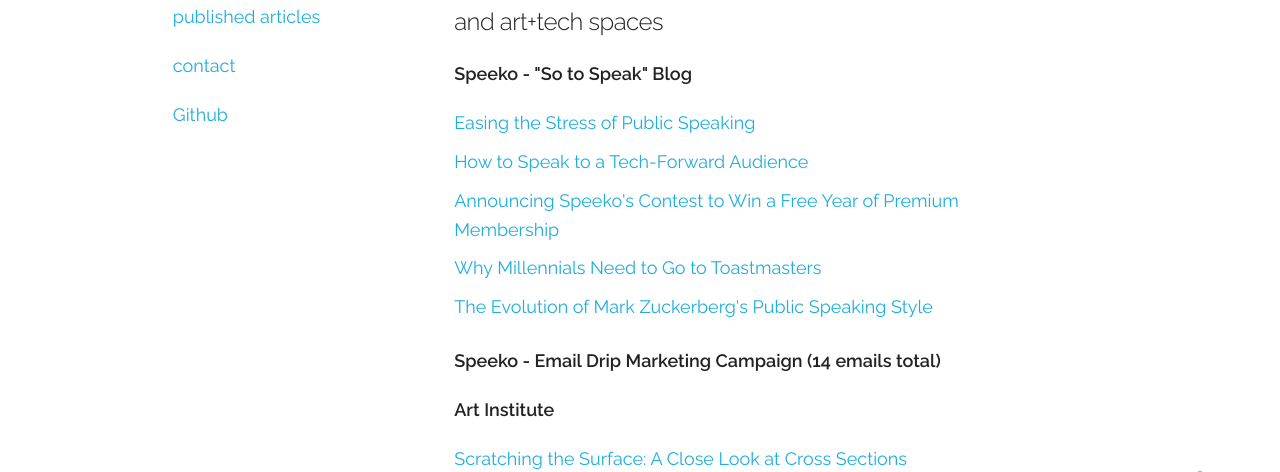
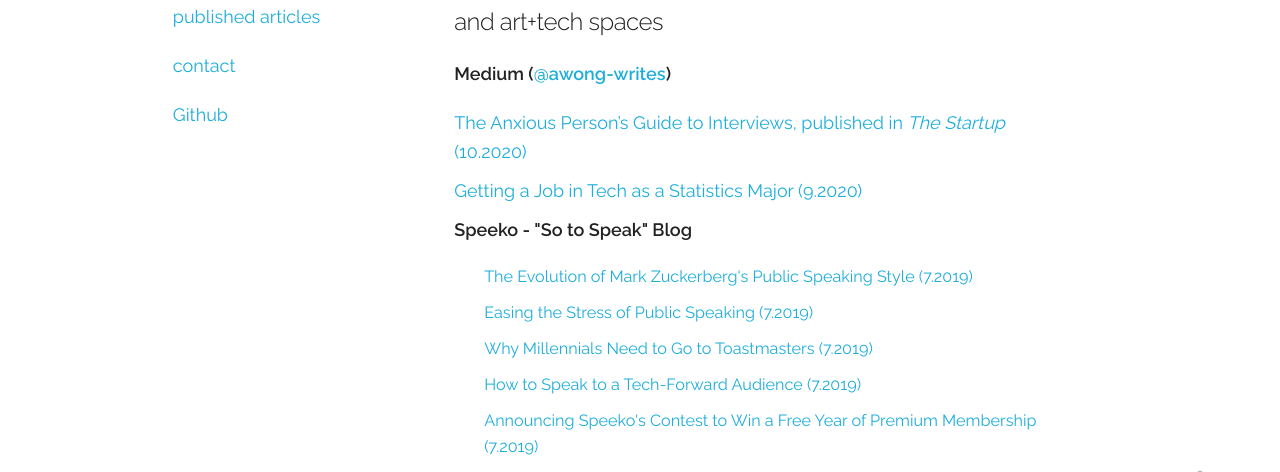
Before and after one commit to wongamanda/amandawong.me, a website: page pub-articles.html in a window 1280 px wide. Shown: the part 248-720 px from the top of the page. Drawn offline with nearby package versions, Linux system fonts and the light colour scheme.

Commit message:
Add published articles 2020

```diff
--- a/pub-articles.html
+++ b/pub-articles.html
@@ -4,7 +4,7 @@
 <head>
 
   <meta name="description" content="Amanda Wong has authored and published articles related to technology,
-  coding, and art">
+  power, and art">
 
   <div id="head-placeholder">
   </div>
@@ -32,13 +32,18 @@
         <h3>Published Articles</h3>
         <h5>I've written, copyedited, and published pieces for art, tech, and art+tech spaces</h5>
 
+        <h6><b>Medium (<a href="https://awong-writes.medium.com/">@awong-writes</a>)</b></h6>
+          <ul>
+            <li><a href="https://medium.com/swlh/the-anxious-persons-guide-to-interviews-764a418bbeba">The Anxious Person’s Guide to Interviews, published in <i>The Startup</i> (10.2020)</a></li>
+            <li><a href="https://awong-writes.medium.com/how-to-get-a-tech-job-as-a-statistics-major-77f4695a5bd">Getting a Job in Tech as a Statistics Major (9.2020)</a></li>
+
         <h6><b>Speeko - "So to Speak" Blog</b></h6>
           <ul>
-            <li><a hre="https://www.speeko.co/blog/2019/7/1/easing-the-stress-of-public-speaking">Easing the Stress of Public Speaking</a></li>
-            <li><a href="https://www.speeko.co/blog/2019/7/1/how-to-speak-to-a-tech-forward-audience">How to Speak to a Tech-Forward Audience</a></li>
-            <li><a href="https://www.speeko.co/blog/2019/7/16/speeko-free-membership-giveaway">Announcing Speeko's Contest to Win a Free Year of Premium Membership</a></li>
-            <li><a href="https://www.speeko.co/blog/2019/7/18/why-millennials-need-to-go-to-toastmasters">Why Millennials Need to Go to Toastmasters</a></li>
-            <li><a href="https://www.speeko.co/blog/2019/7/26/the-evolution-of-mark-zuckerbergs-public-speaking-style">The Evolution of Mark Zuckerberg's Public Speaking Style</a></li>
+            <li><a href="https://www.speeko.co/blog/2019/7/26/the-evolution-of-mark-zuckerbergs-public-speaking-style">The Evolution of Mark Zuckerberg's Public Speaking Style (7.2019)</a></li>
+            <li><a href="https://www.speeko.co/blog/2019/7/1/easing-the-stress-of-public-speaking">Easing the Stress of Public Speaking (7.2019)</a></li>
+            <li><a href="https://www.speeko.co/blog/2019/7/18/why-millennials-need-to-go-to-toastmasters">Why Millennials Need to Go to Toastmasters (7.2019)</a></li>
+            <li><a href="https://www.speeko.co/blog/2019/7/1/how-to-speak-to-a-tech-forward-audience">How to Speak to a Tech-Forward Audience (7.2019)</a></li>
+            <li><a href="https://www.speeko.co/blog/2019/7/16/speeko-free-membership-giveaway">Announcing Speeko's Contest to Win a Free Year of Premium Membership (7.2019)</a></li>
           </ul>
 
         <h6><b>Speeko - Email Drip Marketing Campaign (14 emails total)</b></h6>
```
